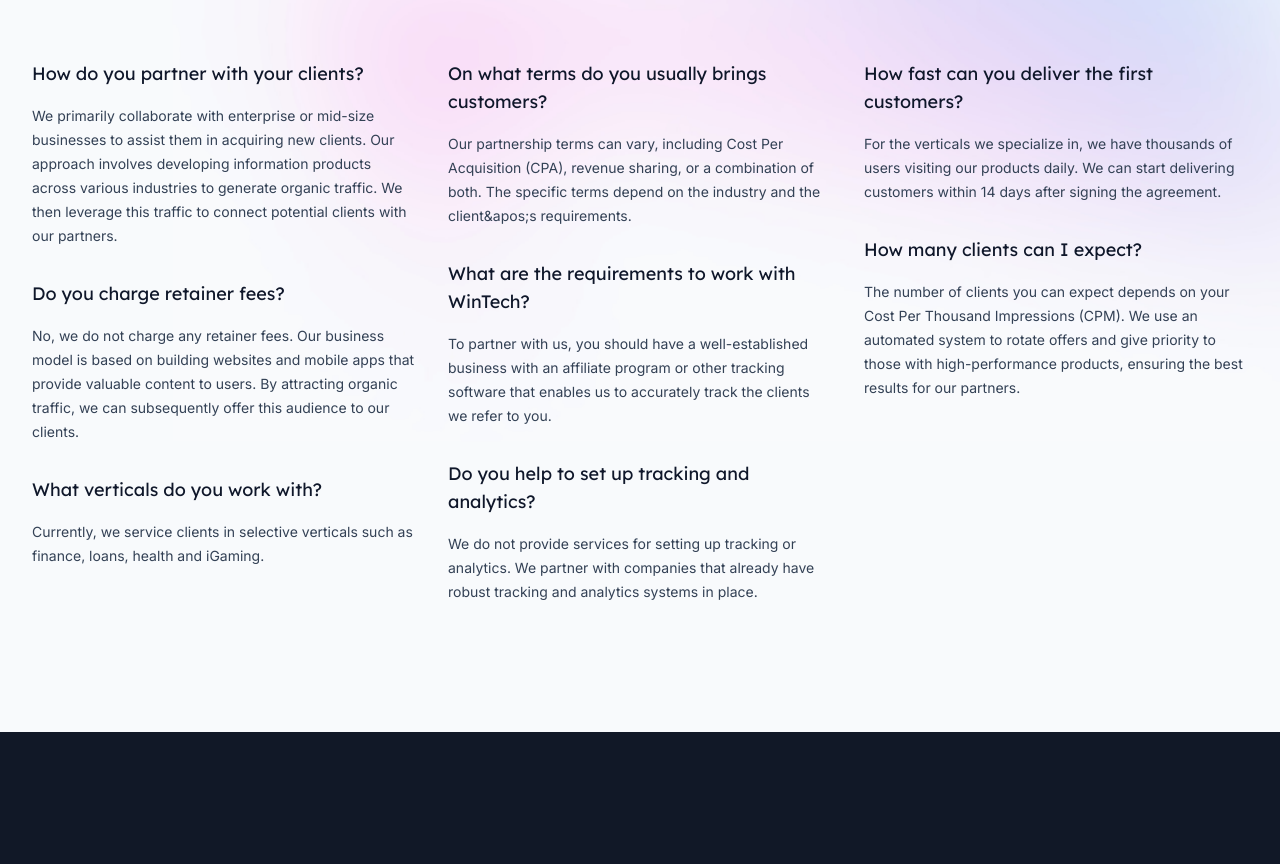
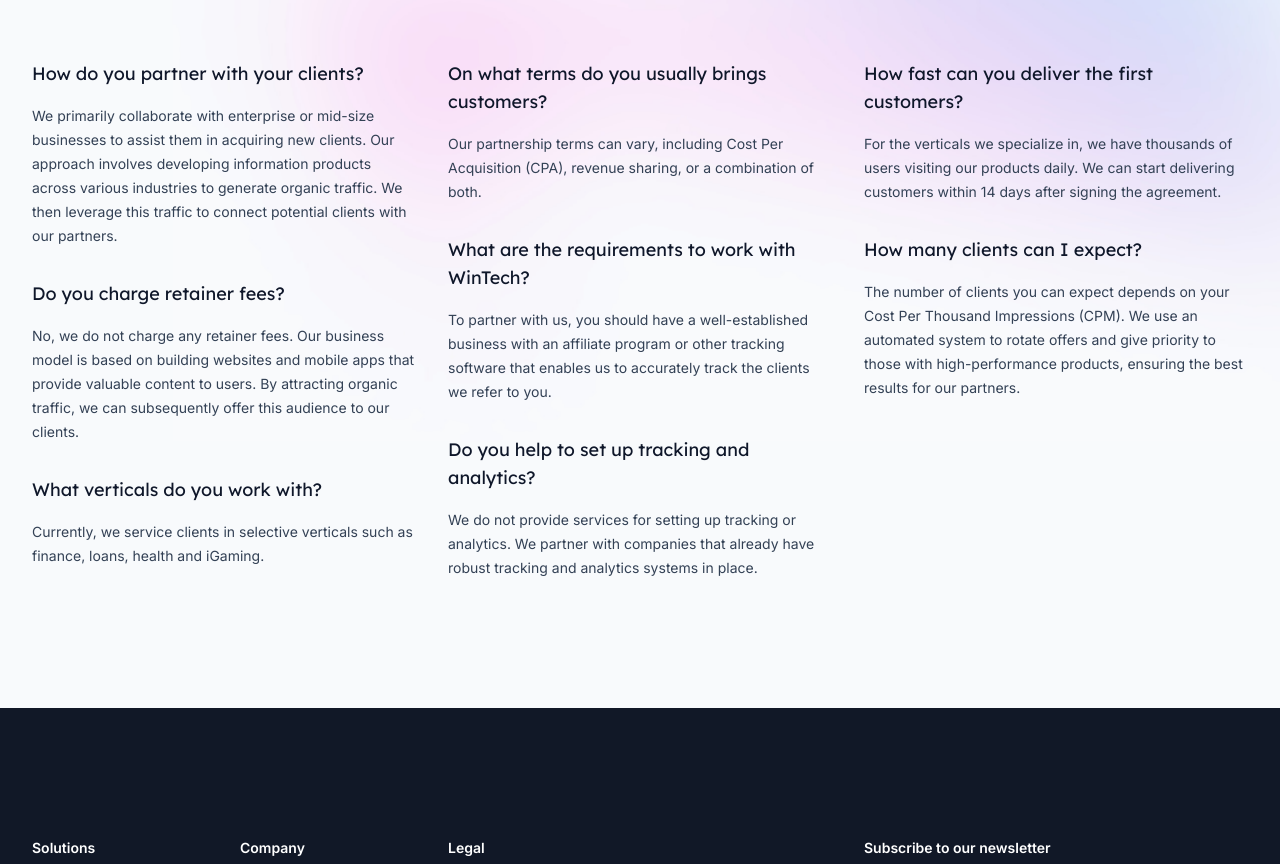
Before and after one commit to wtechdigital/wtech-co, a Next.js app: page / in a window 1280 px wide. Shown: the part 4840-5704 px from the top of the page. Built offline with nearby package versions, Linux system fonts and the light colour scheme.

Commit message:
Updated FAQ copy

```diff
--- a/src/components/Faqs.jsx
+++ b/src/components/Faqs.jsx
@@ -25,7 +25,7 @@
     {
       question: 'On what terms do you usually brings customers?',
       answer:
-        'Our partnership terms can vary, including Cost Per Acquisition (CPA), revenue sharing, or a combination of both. The specific terms depend on the industry and the client&apos;s requirements.',
+        'Our partnership terms can vary, including Cost Per Acquisition (CPA), revenue sharing, or a combination of both.',
     },
     {
       question:
```
